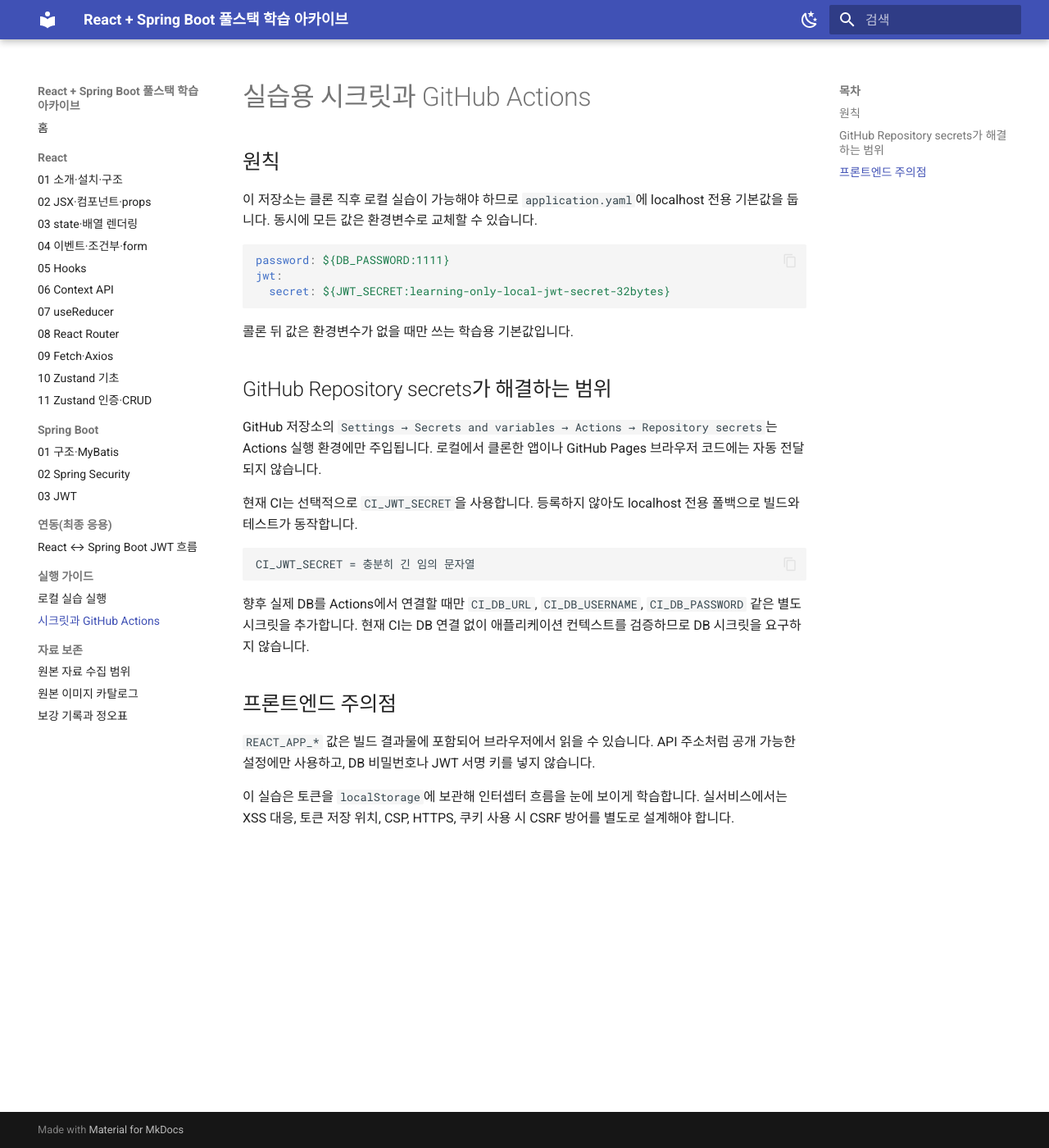
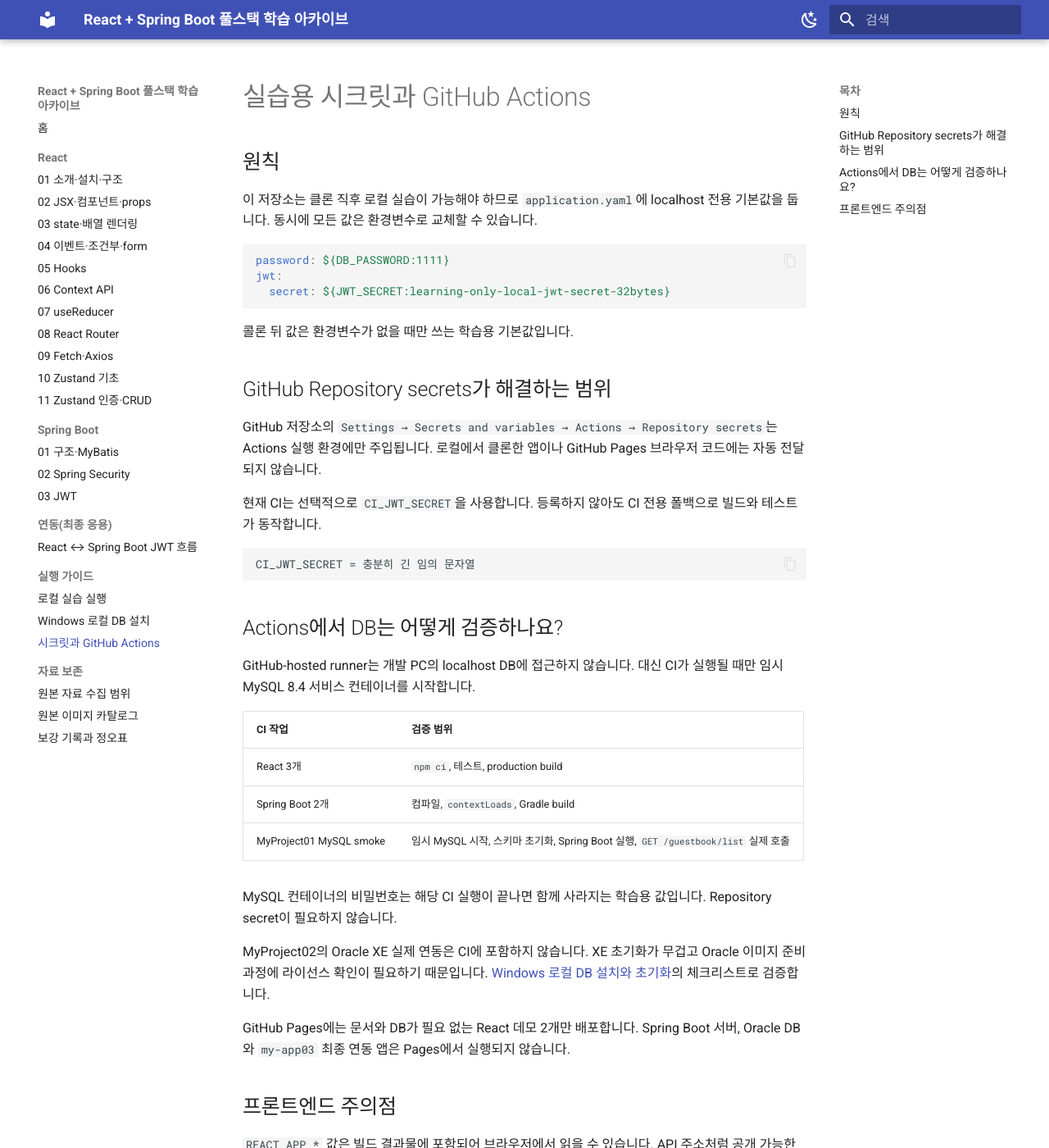
Before and after one commit to notetester/REACT, an MkDocs documentation site: the page built from docs/guide/02-security-and-actions-secrets.md, in a window 1280 px wide and 1400 px high. Shown: the whole window at 82% size. Built offline with MkDocs 1.6.1 and Material for MkDocs 9.7.7, drawn with Linux system fonts in a browser that asks for light colours.

Commit message:
Document local DB setup and add MySQL smoke CI

````diff
--- a/docs/guide/02-security-and-actions-secrets.md
+++ b/docs/guide/02-security-and-actions-secrets.md
@@ -16,13 +16,27 @@ jwt:
 
 GitHub 저장소의 `Settings → Secrets and variables → Actions → Repository secrets`는 Actions 실행 환경에만 주입됩니다. 로컬에서 클론한 앱이나 GitHub Pages 브라우저 코드에는 자동 전달되지 않습니다.
 
-현재 CI는 선택적으로 `CI_JWT_SECRET`을 사용합니다. 등록하지 않아도 localhost 전용 폴백으로 빌드와 테스트가 동작합니다.
+현재 CI는 선택적으로 `CI_JWT_SECRET`을 사용합니다. 등록하지 않아도 CI 전용 폴백으로 빌드와 테스트가 동작합니다.
 
 ```text
 CI_JWT_SECRET = 충분히 긴 임의 문자열
 ```
 
-향후 실제 DB를 Actions에서 연결할 때만 `CI_DB_URL`, `CI_DB_USERNAME`, `CI_DB_PASSWORD` 같은 별도 시크릿을 추가합니다. 현재 CI는 DB 연결 없이 애플리케이션 컨텍스트를 검증하므로 DB 시크릿을 요구하지 않습니다.
+## Actions에서 DB는 어떻게 검증하나요?
+
+GitHub-hosted runner는 개발 PC의 localhost DB에 접근하지 않습니다. 대신 CI가 실행될 때만 임시 MySQL 8.4 서비스 컨테이너를 시작합니다.
+
+| CI 작업 | 검증 범위 |
+|---|---|
+| React 3개 | `npm ci`, 테스트, production build |
+| Spring Boot 2개 | 컴파일, `contextLoads`, Gradle build |
+| MyProject01 MySQL smoke | 임시 MySQL 시작, 스키마 초기화, Spring Boot 실행, `GET /guestbook/list` 실제 호출 |
+
+MySQL 컨테이너의 비밀번호는 해당 CI 실행이 끝나면 함께 사라지는 학습용 값입니다. Repository secret이 필요하지 않습니다.
+
+MyProject02의 Oracle XE 실제 연동은 CI에 포함하지 않습니다. XE 초기화가 무겁고 Oracle 이미지 준비 과정에 라이선스 확인이 필요하기 때문입니다. [Windows 로컬 DB 설치와 초기화](02-local-db-setup.md)의 체크리스트로 검증합니다.
+
+GitHub Pages에는 문서와 DB가 필요 없는 React 데모 2개만 배포합니다. Spring Boot 서버, Oracle DB와 `my-app03` 최종 연동 앱은 Pages에서 실행되지 않습니다.
 
 ## 프론트엔드 주의점
 
--- a/mkdocs.yml
+++ b/mkdocs.yml
@@ -65,6 +65,7 @@ nav:
       - "React ↔ Spring Boot JWT 흐름": integration/react-springboot-jwt-flow.md
   - 실행 가이드:
       - "로컬 실습 실행": guide/01-local-setup.md
+      - "Windows 로컬 DB 설치": guide/02-local-db-setup.md
       - "시크릿과 GitHub Actions": guide/02-security-and-actions-secrets.md
   - 자료 보존:
       - "원본 자료 수집 범위": reference/source-coverage.md
````
Also changed, not shown: README.md (+4 -1 lines), docs/guide/01-local-setup.md (+5 -2 lines), docs/guide/02-local-db-setup.md (added, +114 -0 lines), docs/index.md (+1 -1 lines), docs/reference/errata.md (+2 -0 lines), 3 other files.
